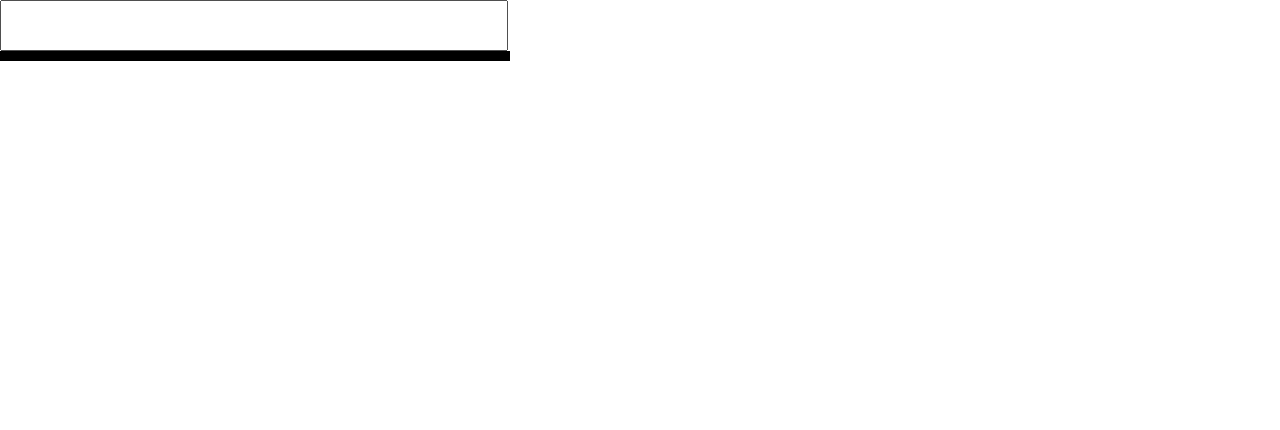
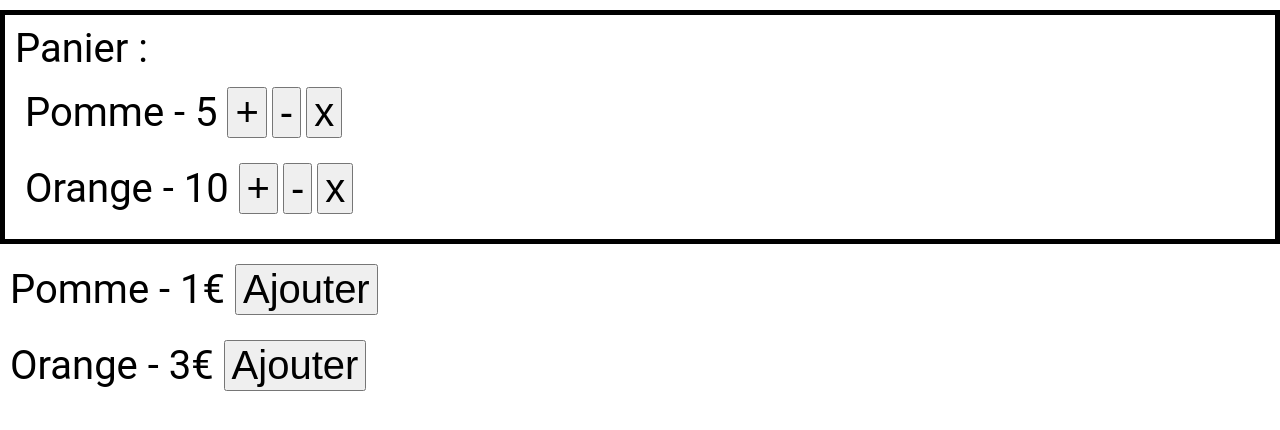
Before and after one commit to sncf-up2dev/angular-exercices, an Angular app: page / in a window 1280 px wide. Shown: the top 430 px of the page. Built offline with nearby package versions, Linux system fonts and the light colour scheme.

Commit message:
Correction autocomplétion + exercice state

```diff
--- a/src/app/autocomplete/autocomplete.component.ts
+++ b/src/app/autocomplete/autocomplete.component.ts
@@ -1,6 +1,6 @@
 import { AfterViewChecked, AfterViewInit, Component, ElementRef, OnDestroy, ViewChild, inject } from '@angular/core';
 import { ClientService } from './client.service';
-import { Observable, Subscription, concatAll, fromEvent, map, merge, mergeAll, mergeMap, switchAll, tap } from 'rxjs';
+import { Observable, Subscription, concatAll, concatMap, debounce, debounceTime, distinctUntilChanged, exhaustMap, filter, fromEvent, map, merge, mergeAll, mergeMap, switchAll, switchMap, tap } from 'rxjs';
 import { Client } from './client';
 import { CommonModule } from '@angular/common';
 
@@ -47,7 +47,11 @@ export class AutocompleteComponent implements AfterViewInit {
 
   ngAfterViewInit(): void {
     this.clients$ = fromEvent(this.viewInput.nativeElement, 'input').pipe(
-      mergeMap(ev => this.clientService.getFilteredSortedClients((ev.target as HTMLInputElement).value)),
+      map(ev => (ev.target as HTMLInputElement).value),
+      filter(value => value.length >= 3),
+      debounceTime(500),
+      distinctUntilChanged(),
+      switchMap(value => this.clientService.getFilteredSortedClients(value)),
     )
   }
 }
--- /dev/null
+++ b/src/app/rxjs-app/app/components/cart.component.ts
@@ -0,0 +1,21 @@
+import { ChangeDetectionStrategy, Component, inject } from '@angular/core';
+import { CartService } from '../../shared/services/cart.service';
+
+@Component({
+  selector: 'app-cart',
+  template: `
+    <div *ngFor="let entry of cartService.cart$ | async | keyvalue">
+      {{ entry.value.name }} - {{ entry.value.quantity }}
+      <button (click)="cartService.addFruit(entry.value)">+</button>
+      <button (click)="cartService.removeFruit(entry.value)">-</button>
+      <button (click)="cartService.removeAllFruitOfType(entry.value)">x</button>
+    </div>
+  `,
+  styles: ``,
+  changeDetection: ChangeDetectionStrategy.OnPush
+})
+export class CartComponent {
+
+  cartService = inject(CartService)
+
+}
--- /dev/null
+++ b/src/app/rxjs-app/app/components/fruits-list.component.ts
@@ -0,0 +1,21 @@
+import { ChangeDetectionStrategy, Component, inject } from '@angular/core';
+import { FruitService } from '../../shared/services/fruits.service';
+import { CartService } from '../../shared/services/cart.service';
+
+@Component({
+  selector: 'app-fruits-list',
+  template: `
+    <div *ngFor="let fruit of fruitsService.fruitList">
+      {{fruit.name}} - {{fruit.price}}€
+      <button (click)="cartService.addFruit(fruit)">Ajouter</button>
+    </div>
+  `,
+  styles: ``,
+  changeDetection: ChangeDetectionStrategy.OnPush
+})
+export class FruitsListComponent {
+
+  fruitsService = inject(FruitService)
+  cartService = inject(CartService)
+
+}
--- /dev/null
+++ b/src/app/rxjs-app/app/rxjs-app.component.ts
@@ -0,0 +1,18 @@
+import { ChangeDetectionStrategy, Component } from '@angular/core';
+
+@Component({
+  selector: 'app-root',
+  template: `
+    <div class="border">
+      Panier :
+      <app-cart />
+    </div>
+
+    <app-fruits-list />
+  `,
+  styles: ``,
+  changeDetection: ChangeDetectionStrategy.OnPush
+})
+export class RxjsAppComponent {
+
+}
--- /dev/null
+++ b/src/app/rxjs-app/app/rxjs-app.module.ts
@@ -0,0 +1,24 @@
+import { NgModule } from '@angular/core';
+import { RxjsAppComponent } from './rxjs-app.component';
+import { CartComponent } from './components/cart.component';
+import { FruitsListComponent } from './components/fruits-list.component';
+import { provideHttpClient } from '@angular/common/http';
+import { BrowserModule } from '@angular/platform-browser';
+
+@NgModule({
+  declarations: [
+    RxjsAppComponent,
+    FruitsListComponent,
+    CartComponent
+  ],
+  imports: [
+    BrowserModule,
+  ],
+  providers: [
+    provideHttpClient()
+  ],
+  bootstrap: [
+    RxjsAppComponent
+  ]
+})
+export class RxjsAppModule { }
--- /dev/null
+++ b/src/app/rxjs-app/shared/model/fruit.ts
@@ -0,0 +1,7 @@
+export type Fruit = {
+    readonly id: number
+    readonly name: string
+    readonly price: number
+}
+
+export type FruitState = Fruit & { readonly quantity: number }
--- /dev/null
+++ b/src/app/rxjs-app/shared/services/cart.service.ts
@@ -0,0 +1,64 @@
+import { Injectable } from '@angular/core';
+import { Fruit, FruitState } from '../model/fruit';
+import { BehaviorSubject, Observable, map } from 'rxjs';
+
+@Injectable({
+  providedIn: 'root'
+})
+export class CartService {
+
+  /* Le type du panier peut faire peur, nous allons le décomposer
+    - L'état du panier est stocké sous la forme d'une Map<K, V>
+      - K est la clé de notre map, ici un nombre, qui va correspondre à l'id d'un fruit
+      - V est un objet de type FruitState, qui est le type Fruit avec une quantité associée
+
+    - Par exemple, pour représenter 10 oranges dans notre panier :
+      cart.set(2, { id: 2, name: "Orange", price: 3, quantity: 10 })
+        - La clé est 2, id de notre fruit
+        - { id: 2,
+            name: "Orange",
+            price: 3,
+            quantity: 10
+        } est un objet de type FruitState, qui représente le détail de notre fruit
+  */
+  private _cart: BehaviorSubject<Map<number, FruitState>>
+  cart$: Observable<Map<number, FruitState>>
+
+  /* Pour ceux qui veulent aller plus loin :
+  - Implémenter un observable total$, qui renvoie le prix total du panier
+  */
+  total$!: Observable<number>
+
+  addFruit(fruit: Fruit) {
+    /* Ajoute un fruit dans le panier
+    /* Deux cas à considerer :
+        - Le fruit n'est pas déja dans le panier
+        - Le fruit est déja dans le panier
+    */
+  }
+
+  /* /!\ Pour les méthodes addFruit(), removeFruit() et removeAllFruitOfType(), attention à ne pas muter la Map existante */
+
+  removeFruit(fruit: Fruit) {
+    /* Enlève un fruit dans le panier
+    /* Deux cas à considerer :
+        - Il reste un fruit de ce type dans le panier, enlever l'entrée dans la map
+        - Il reste plusieurs fruits de ce type dans le panier, dans ce cas enlever tous les types de fruits
+    */
+  }
+
+  removeAllFruitOfType(fruit: Fruit) {
+    /* Enlève tous les fruits d'un type dans le panier */
+  }
+
+  /* Ici le constructeur nous donne une valeur par défaut pour le panier, mais il n'est pas indispensable */
+  constructor() {
+    const defaultMap = new Map<number, FruitState>()
+    defaultMap.set(1, { id: 1, name: "Pomme", price: 1, quantity: 5 })
+    defaultMap.set(2, { id: 2, name: "Orange", price: 3, quantity: 10 })
+
+    this._cart = new BehaviorSubject(defaultMap)
+    this.cart$ = this._cart.asObservable()
+  }
+
+}
--- /dev/null
+++ b/src/app/rxjs-app/shared/services/fruits.service.ts
@@ -0,0 +1,19 @@
+import { Injectable } from '@angular/core';
+import { Fruit } from '../model/fruit';
+
+@Injectable({
+  providedIn: 'root'
+})
+export class FruitService {
+
+  get fruitList() {
+    return this._list
+  }
+
+  /* Remplacer cette liste par un appel http */
+  private readonly _list: Fruit[] = [
+    { id: 1, name: "Pomme", price: 1 },
+    { id: 2, name: "Orange", price: 3 },
+  ]
+
+}
--- a/src/main.ts
+++ b/src/main.ts
@@ -13,13 +13,16 @@ import { MyAsyncComponent } from './app/rxjs/my-async.component';
 import { provideHttpClient } from '@angular/common/http';
 import { AutocompleteComponent } from './app/autocomplete/autocomplete.component';
 import { RxjsOperateursComponent } from './app/rxjs-operateurs/rxjs-operateurs.component';
+import { RxjsAppModule } from './app/rxjs-app/app/rxjs-app.module';
+
+platformBrowserDynamic().bootstrapModule(RxjsAppModule)
+  .catch(err => console.error(err));
 
 /*
-platformBrowserDynamic().bootstrapModule(DependencyInjectionModule)
-  .catch(err => console.error(err));
-*/
 bootstrapApplication(AutocompleteComponent, {
   providers: [
     provideHttpClient()
   ]
 }).catch(err => console.error(err));
+
+*/
```
Also changed, not shown: src/assets/db_fruits.json (added, +24 -0 lines).
